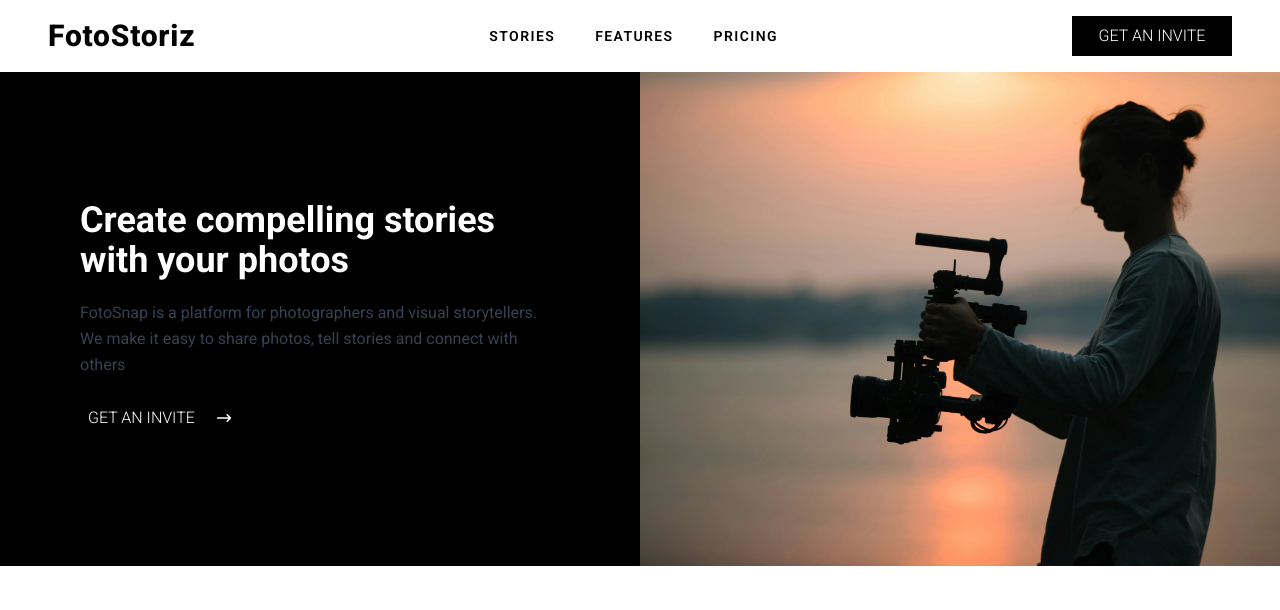
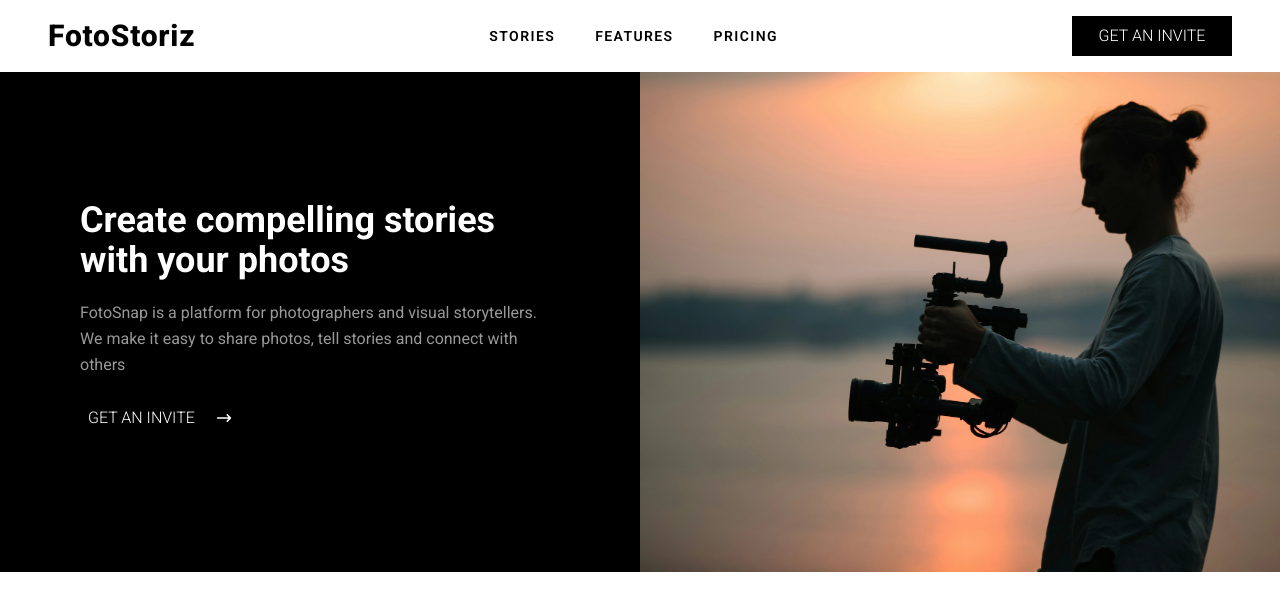
Before and after one commit to ayezabashir/FotoStoriz, a React (Vite) app: page / in a window 1280 px wide. Shown: the top 610 px of the page. Built offline with nearby package versions, Linux system fonts and the light colour scheme.

Commit message:
content section update

```diff
--- a/src/components/ContentSection.jsx
+++ b/src/components/ContentSection.jsx
@@ -3,19 +3,19 @@ import Button from "./Button";
 import arrowdark from "/src/assets/right-arrow-dark.svg";
 import arrowlight from "/src/assets/right-arrow-white.svg";
 
-export const ContentSection=({
+export const ContentSection = ({
     title,
     description,
     img_mb,
     img_desk,
-    reverse=false,
-    dark=false,
+    reverse = false,
+    dark = false,
     className
-}) =>{
+}) => {
     return (
         <section
             className={cn(
-                "grid md:grid-cols-2 w-full",
+                "grid md:grid-cols-2 w-full md:h-[500px] overflow-hidden",
                 dark ? "bg-black text-white" : "bg-white text-black",
                 className
             )}
@@ -33,10 +33,14 @@ export const ContentSection=({
 
             </div>
             <div className={cn(
+                "h-full",
                 reverse && "md:order-1"
             )}>
-                <img srcSet={`${img_mb} 600w, ${img_desk} 1200w`} sizes="(max-width: 768px) 100vw, 50vw"
-                 className="w-full h-full object-cover" alt="image" />
+                <picture className="w-full h-full flex">
+                    <source className="object-cover"  media="(max-width:768px)" srcSet={img_mb} />
+                    <source  className="object-cover" media="(min-width:768px)" srcSet={img_desk} />
+                    <img  className="object-cover" src={img_desk} alt="hero image" />
+                </picture>
             </div>
 
         </section>
--- a/src/index.css
+++ b/src/index.css
@@ -19,6 +19,6 @@
 @layer components {
   p,
   li {
-    @apply text-gray-700 text-base/6;
+    @apply text-[#999] text-base/6;
   }
 }
```
Also changed, not shown: src/assets/img1_desktop.webp, src/assets/img1_mobile.webp.
